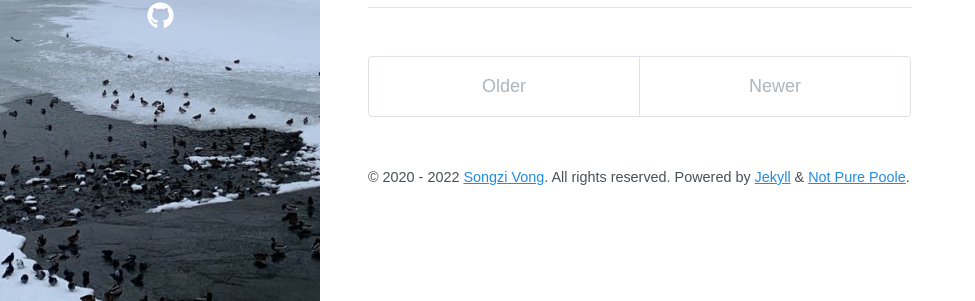
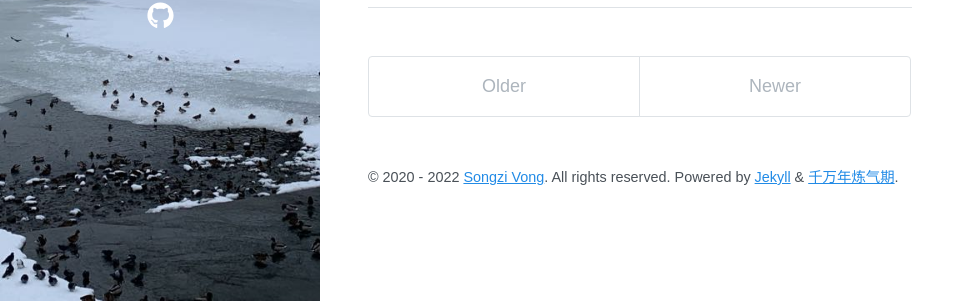
Before and after one commit to illimitWZ/wzBlog, a Jekyll site: the page built from index.html, in a window 1280 px wide. Shown: the part 599-900 px from the top of the page, without its empty margins (0-975 px from the left). Built offline with Jekyll 4.4.1, drawn with Linux system fonts in a browser that asks for light colours; nearby versions of some CDN libraries; the list of posts is cut into pages by our own code.

Commit message:
Update content.html

```diff
--- a/_includes/content.html
+++ b/_includes/content.html
@@ -12,6 +12,6 @@
   {%- endif -%}
   <small>
     &copy; {{ year_string }} {% if site.author %}<a href="{{ site.author.url }}">{{ site.author.name }}</a>{% endif %}. All rights reserved.
-    Powered by <a href="https://jekyllrb.com/">Jekyll</a> & <a href="https://github.com/vszhub/not-pure-poole">Not Pure Poole</a>.
+    Powered by <a href="https://jekyllrb.com/">Jekyll</a> & <a href="https://github.com/vszhub/not-pure-poole">千万年炼气期</a>.
   </small>
 </footer>
```
